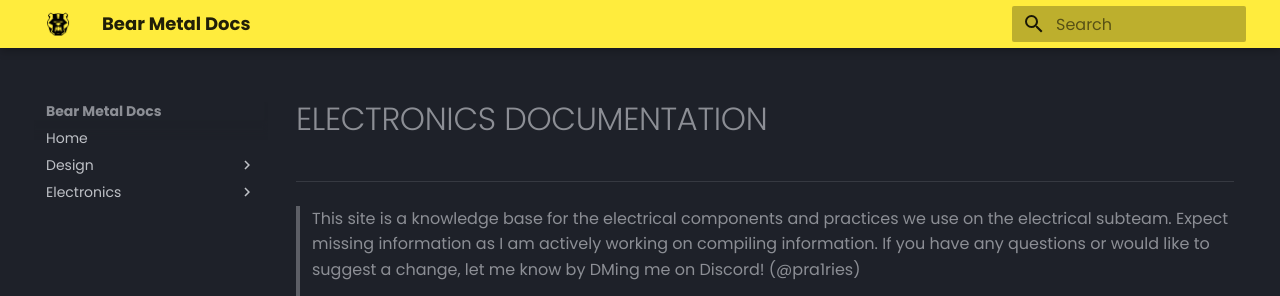
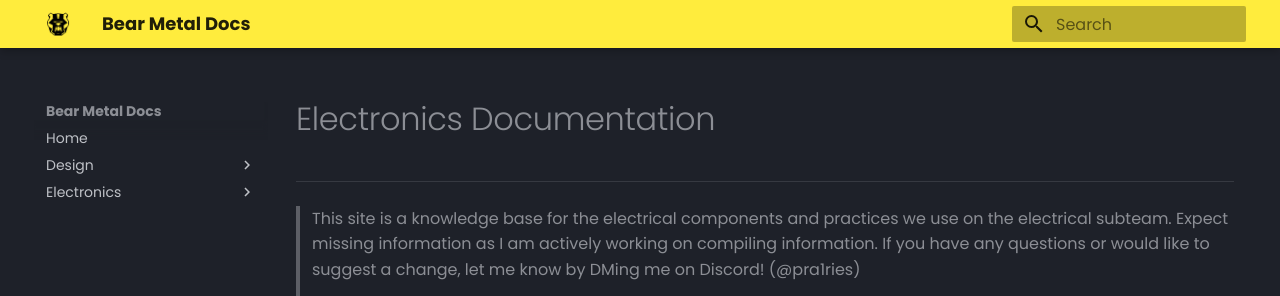
Before and after one commit to BearMetalWeb/BearMetalWeb.github.io, an MkDocs documentation site: the page built from docs/electronics/index.md, in a window 1280 px wide. Shown: the top 296 px of the page. Built offline with MkDocs 1.6.1 and Material for MkDocs 9.7.7, drawn with Linux system fonts in a browser that asks for light colours.

Commit message:
Update Dockerfile

```diff
--- a/docs/electronics/index.md
+++ b/docs/electronics/index.md
@@ -2,7 +2,7 @@
 hide:
   - toc
 ---
-# ELECTRONICS DOCUMENTATION
+# Electronics Documentation
 ---
 > This site is a knowledge base for the electrical components and practices we use on the electrical subteam. Expect missing information as I am actively working on compiling information.
 > If you have any questions or would like to suggest a change, let me know by DMing me on Discord! (@pra1ries)
```
Also changed, not shown: 1 other file.
